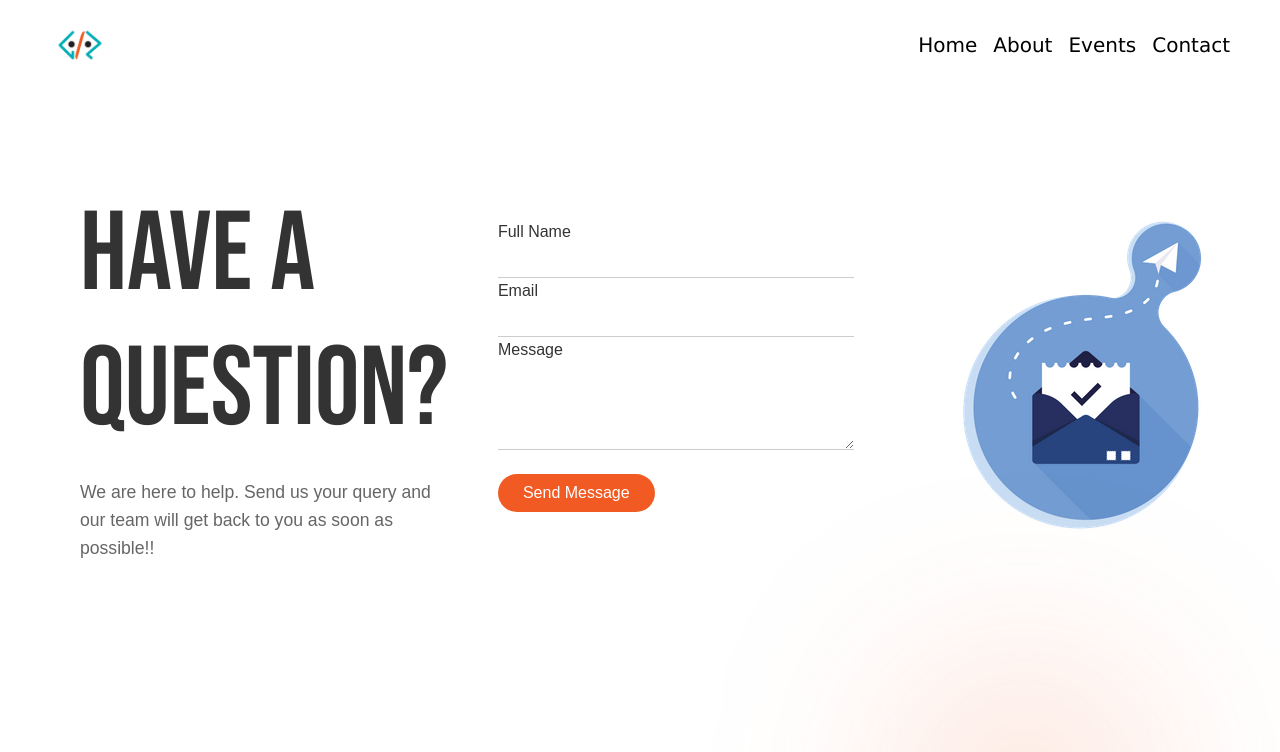
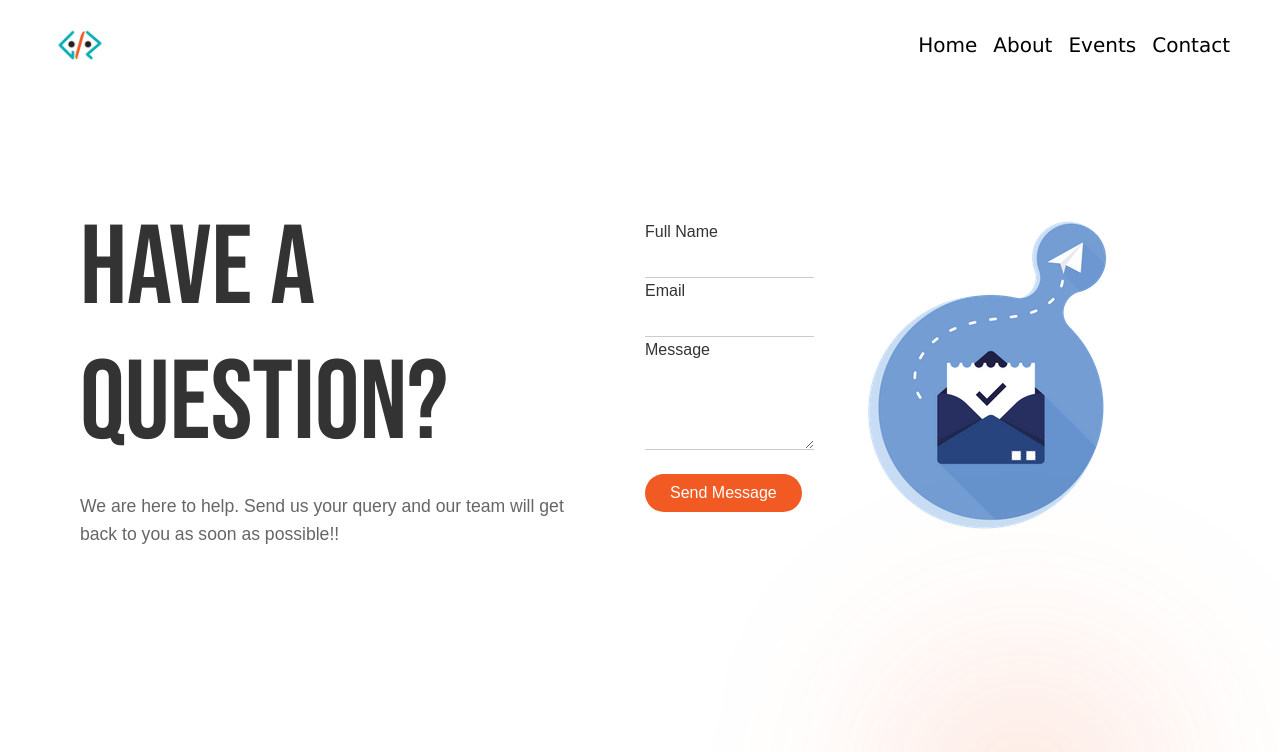
Before and after one commit to AdityaSingh2005/Geek-Room, a Next.js app: page /contact in a window 1280 px wide. Shown: the top 752 px of the page. Built offline with nearby package versions, Linux system fonts and the light colour scheme; a web font is replaced by a local one.

Commit message:
Update ContactForm.tsx

```diff
--- a/src/Components/ContactForm/ContactForm.tsx
+++ b/src/Components/ContactForm/ContactForm.tsx
@@ -1,11 +1,36 @@
-import React from "react";
+// ContactForm.tsx
+"use client"
+import React, { useEffect, useRef } from "react";
+import Image from "next/image";
 import styles from "@/styles/contactForm.module.scss";
-import Image from "next/image";
 import Contact_Image from "../../../public/Images/contact.webp";
 
-const ContactForm = () => {
+const ContactForm: React.FC = () => {
+  const contactPageRef = useRef<HTMLDivElement>(null);
+  const ballRef1 = useRef<HTMLDivElement>(null);
+  const ballRef2 = useRef<HTMLDivElement>(null);
+
+  useEffect(() => {
+    const handleMouseMove = (e: MouseEvent) => {
+      if (contactPageRef.current && ballRef1.current && ballRef2.current) {
+        const { width, height } = contactPageRef.current.getBoundingClientRect();
+        const x = e.clientX / width - 0.5;
+        const y = e.clientY / height - 0.5;
+
+        ballRef1.current.style.transform = `translate(${-x * 500}px, ${-y * 500}px)`;
+        ballRef2.current.style.transform = `translate(${-x * 700}px, ${-y * 700}px)`;
+      }
+    };
+
+    window.addEventListener("mousemove", handleMouseMove);
+
+    return () => {
+      window.removeEventListener("mousemove", handleMouseMove);
+    };
+  }, []);
+
   return (
-    <div className={styles.contactFormContainer} id="contact-us">
+    <div className={styles.contactFormContainer} id="contact-us" ref={contactPageRef}>
       <div className={styles.contactFormHeading}>
         <h2>HAVE A QUESTION?</h2>
         <p className={styles.aboutHeadingUnderline}>
@@ -31,8 +56,12 @@ const ContactForm = () => {
             <button type="submit">Send Message</button>
           </form>
         </div>
+        <div className={styles.contactFormImage}>
+          <Image src={Contact_Image} alt="Contact" priority />
+        </div>
       </div>
-      <div className={styles.contactFormImage}> <Image src={Contact_Image} alt="Contact" priority /> </div>
+      <div className={styles.ball1} ref={ballRef1}></div>
+      <div className={styles.ball2} ref={ballRef2}></div>
     </div>
   );
 };
```
